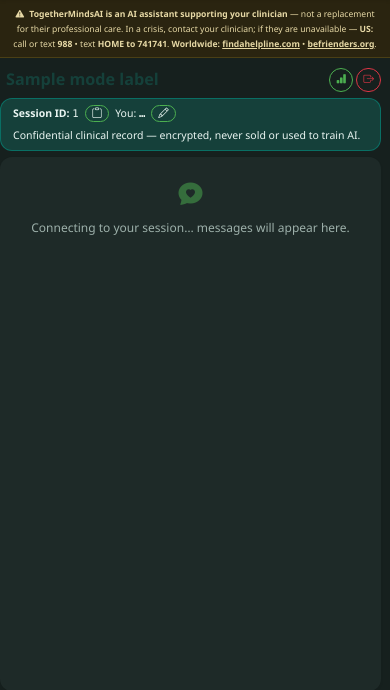
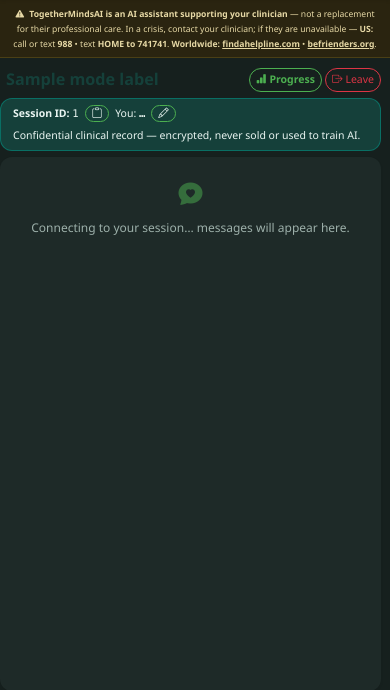
Before and after one commit to OnlineGBC/TogetherMindsAI, a Flask app: template templates/session_live.html in a window 390 px wide. Shown: the part 43-733 px from the top of the page. Run offline with Flask 3, Linux system fonts and the light colour scheme; the template is opened without the code that fills it: most values are stand-ins (such as "Sample title", 1, 10 or a date in 2020); parts of the project's set-up code (start-up, migrations or seed data) failed here and were passed over; some libraries are stand-ins or nearby versions.

Commit message:
Session header: show button labels on mobile (Option A)
On phones the header action buttons kept their icon but dropped the text label
(d-none d-md-inline), so clients saw bare green/red icons with no words — the red
one is 'Leave' (client) / 'End Session' (therapist), the green is 'Progress'.

- Remove d-none d-md-inline from all 5 header button labels so Download / Transcript
  / Progress / End Session / Leave read as words at every screen size.
- Add flex-wrap to the header and the button group so the labelled buttons wrap
  onto a second line on narrow screens instead of overflowing.

Markup/CSS only; verified visually on mobile. Full suite: 569 passed.

```diff
--- a/templates/session_live.html
+++ b/templates/session_live.html
@@ -7,7 +7,7 @@
     <div class="col-12 col-lg-10 therapy-col">
 
         <!-- Header -->
-        <div class="d-flex align-items-center justify-content-between mb-2 mb-md-3 gap-2">
+        <div class="d-flex align-items-center justify-content-between mb-2 mb-md-3 gap-2 flex-wrap">
             <div class="d-flex align-items-center gap-2 min-w-0">
                 <i class="bi bi-{{ mode_icon }} text-primary-green fs-3 flex-shrink-0"></i>
                 <div class="min-w-0">
@@ -22,14 +22,14 @@
                     </small>
                 </div>
             </div>
-            <div class="d-flex gap-1 gap-md-2 flex-shrink-0">
+            <div class="d-flex gap-1 gap-md-2 flex-shrink-0 flex-wrap justify-content-end">
                 {% if is_therapist %}
                 <!-- Download a copy (PDF / Word) — clinician only; clients cannot
                      download a clinician-led session's record. -->
                 <div class="dropdown">
                     <button type="button" class="btn btn-outline-green btn-sm rounded-pill dropdown-toggle"
                             data-bs-toggle="dropdown" aria-expanded="false" title="Download a copy">
-                        <i class="bi bi-download"></i><span class="d-none d-md-inline ms-1">Download</span>
+                        <i class="bi bi-download"></i><span class="ms-1">Download</span>
                     </button>
                     <ul class="dropdown-menu dropdown-menu-end shadow-sm">
                         <li><a class="dropdown-item" href="/transcript/{{ session_id }}/pdf" download><i class="bi bi-file-earmark-pdf me-2"></i>PDF</a></li>
@@ -44,24 +44,24 @@
                         class="btn btn-outline-green btn-sm rounded-pill{% if not is_therapist %} active{% endif %}"
                         title="{% if is_therapist %}Hide transcript{% else %}Show transcript{% endif %}"
                         aria-pressed="{% if is_therapist %}false{% else %}true{% endif %}">
-                    <i class="bi bi-card-text"></i><span class="d-none d-md-inline ms-1">Transcript</span>
+                    <i class="bi bi-card-text"></i><span class="ms-1">Transcript</span>
                 </button>
                 {% endif %}
                 <button type="button" id="progressBtn"
                         class="btn btn-outline-green btn-sm rounded-pill" title="Progress">
-                    <i class="bi bi-bar-chart-fill"></i><span class="d-none d-md-inline ms-1">Progress</span>
+                    <i class="bi bi-bar-chart-fill"></i><span class="ms-1">Progress</span>
                 </button>
                 {% if is_therapist %}
                 <button type="button"
                         class="btn btn-outline-danger btn-sm rounded-pill"
                         data-bs-toggle="modal" data-bs-target="#endSessionModal"
                         title="End Session">
-                    <i class="bi bi-door-open-fill"></i><span class="d-none d-md-inline ms-1">End Session</span>
+                    <i class="bi bi-door-open-fill"></i><span class="ms-1">End Session</span>
                 </button>
                 {% else %}
                 <button type="button" id="leaveSessionBtn"
                         class="btn btn-outline-danger btn-sm rounded-pill" title="Leave session">
-                    <i class="bi bi-box-arrow-right"></i><span class="d-none d-md-inline ms-1">Leave</span>
+                    <i class="bi bi-box-arrow-right"></i><span class="ms-1">Leave</span>
                 </button>
                 {% endif %}
             </div>
```
